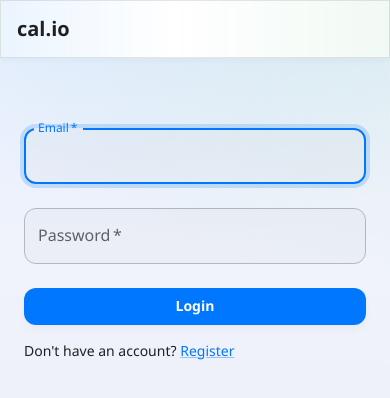
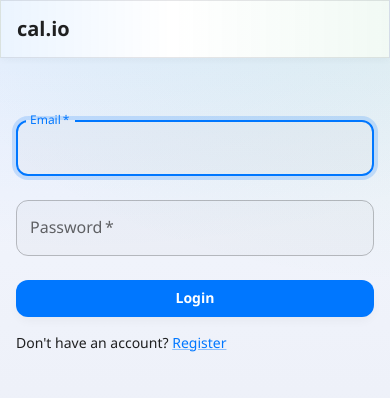
Before and after one commit to MChartier/calibrate-health, a React (Vite) app in the folder frontend/: page /login in a window 390 px wide. Shown: the top 398 px of the page. Built offline with nearby package versions, Linux system fonts and the light colour scheme; no server answers.

Commit message:
Reducing page margins on mobile screen widths

```diff
--- a/frontend/src/components/CalorieTargetBanner.tsx
+++ b/frontend/src/components/CalorieTargetBanner.tsx
@@ -22,7 +22,7 @@
 
     if (isLoading) {
         return (
-            <Paper sx={{ p: 2, mb: 2 }}>
+            <Paper sx={{ p: { xs: 1.5, sm: 2 }, mb: 2 }}>
                 <Box sx={{ display: 'flex', alignItems: 'center', gap: 1 }}>
                     <CircularProgress size={20} />
                     <Typography>Loading targets…</Typography>
@@ -143,7 +143,7 @@
     );
 
     return (
-        <Paper sx={{ p: 2, mb: 2 }}>
+        <Paper sx={{ p: { xs: 1.5, sm: 2 }, mb: 2 }}>
             <Stack spacing={0.5}>
                 <Box sx={{ display: 'flex', alignItems: 'center', gap: 1 }}>
                     <Typography variant="h6">Daily Target</Typography>
--- a/frontend/src/components/Layout.tsx
+++ b/frontend/src/components/Layout.tsx
@@ -204,7 +204,24 @@
 
             <Box component="main" sx={{ flexGrow: 1, minWidth: 0 }}>
                 <Toolbar />
-                <Box sx={{ p: 3, pb: showBottomNav ? 'calc(80px + env(safe-area-inset-bottom))' : 3 }}>
+                <Box
+                    sx={(theme) => ({
+                        // On very small screens, favor "full-bleed" content when the app nav is present so cards
+                        // can use the whole width. Non-nav pages (login/onboarding) keep comfortable gutters.
+                        px: showBottomNav ? { xs: 0, sm: 2, md: 3 } : { xs: 2, sm: 2, md: 3 },
+                        pt: { xs: 2, sm: 3, md: 3 },
+                        pb: showBottomNav ? 'calc(80px + env(safe-area-inset-bottom))' : { xs: 2, sm: 3, md: 3 },
+                        ...(showBottomNav
+                            ? {
+                                [theme.breakpoints.down('sm')]: {
+                                    // When surfaces are flush to the viewport edge, rounded corners look like
+                                    // accidental cut-outs. Square them off for xs while keeping radii elsewhere.
+                                    '& .MuiPaper-root': { borderRadius: 0 }
+                                }
+                            }
+                            : null)
+                    })}
+                >
                     <Outlet />
                 </Box>
             </Box>
--- a/frontend/src/pages/Goals.tsx
+++ b/frontend/src/pages/Goals.tsx
@@ -91,7 +91,7 @@
                 <GoalTrackerCard />
             </Box>
 
-            <Paper sx={{ p: 2 }}>
+            <Paper sx={{ p: { xs: 1.5, sm: 2 } }}>
                 <Typography variant="h6" gutterBottom>
                     Weight Over Time
                 </Typography>
--- a/frontend/src/pages/Log.tsx
+++ b/frontend/src/pages/Log.tsx
@@ -158,7 +158,7 @@
                 <WeightSummaryCard date={effectiveDate} onOpenWeightEntry={() => setIsWeightDialogOpen(true)} />
             </Box>
 
-            <Paper sx={{ p: 2, mt: 2 }}>
+            <Paper sx={{ p: { xs: 1.5, sm: 2 }, mt: 2 }}>
                 {foodQuery.isError ? (
                     <Alert
                         severity="error"
@@ -200,7 +200,7 @@
             <Dialog open={isFoodDialogOpen} onClose={handleCloseFoodDialog} fullWidth maxWidth="sm">
                 <DialogTitle>Track Food</DialogTitle>
                 <DialogContent>
-                    <Paper sx={{ p: 2, mt: 1 }}>
+                    <Paper sx={{ p: { xs: 1.5, sm: 2 }, mt: 1 }}>
                         <FoodEntryForm
                             date={effectiveDate}
                             onSuccess={() => {
@@ -218,7 +218,7 @@
             <Dialog open={isWeightDialogOpen} onClose={handleCloseWeightDialog} fullWidth maxWidth="sm">
                 <DialogTitle>Track Weight</DialogTitle>
                 <DialogContent>
-                    <Paper sx={{ p: 2, mt: 1 }}>
+                    <Paper sx={{ p: { xs: 1.5, sm: 2 }, mt: 1 }}>
                         <WeightEntryForm
                             date={effectiveDate}
                             onSuccess={() => {
--- a/frontend/src/pages/Onboarding.tsx
+++ b/frontend/src/pages/Onboarding.tsx
@@ -182,7 +182,7 @@
                 We need a few details to estimate your calories burned and daily target. You can change these later from your profile and settings.
             </Typography>
 
-            <Paper sx={{ p: 3 }}>
+            <Paper sx={{ p: { xs: 2, sm: 3 } }}>
                 <Stack spacing={2}>
                     {error && <Alert severity="error">{error}</Alert>}
                     {success && <Alert severity="success">{success}</Alert>}
--- a/frontend/src/pages/Profile.tsx
+++ b/frontend/src/pages/Profile.tsx
@@ -177,7 +177,7 @@
                 Edit the info used to estimate your daily calorie burn (TDEE) and calorie math inputs.
             </Typography>
 
-            <Paper sx={{ p: 2 }}>
+            <Paper sx={{ p: { xs: 1.5, sm: 2 } }}>
                 {profileMessage && <Alert severity="info" sx={{ mb: 2 }}>{profileMessage}</Alert>}
 
                 <Stack spacing={2}>
--- a/frontend/src/pages/Settings.tsx
+++ b/frontend/src/pages/Settings.tsx
@@ -72,7 +72,7 @@
 
     return (
         <Box sx={{ maxWidth: 720, mx: 'auto' }}>
-            <Paper sx={{ p: 2, mb: 3 }}>
+            <Paper sx={{ p: { xs: 1.5, sm: 2 }, mb: 3 }}>
                 <Typography variant="h6" gutterBottom>
                     Units & Localization
                 </Typography>
@@ -100,7 +100,7 @@
                 </Box>
             </Paper>
 
-            <Paper sx={{ p: 2, mb: 3 }}>
+            <Paper sx={{ p: { xs: 1.5, sm: 2 }, mb: 3 }}>
                 <Typography variant="h6" gutterBottom>
                     Appearance
                 </Typography>
--- a/frontend/src/theme.ts
+++ b/frontend/src/theme.ts
@@ -150,6 +150,18 @@
                     })
                 }
             },
+            MuiCardContent: {
+                styleOverrides: {
+                    root: ({ theme }) => ({
+                        padding: theme.spacing(2),
+                        '&:last-child': { paddingBottom: theme.spacing(2) },
+                        [theme.breakpoints.down('sm')]: {
+                            padding: theme.spacing(1.5),
+                            '&:last-child': { paddingBottom: theme.spacing(1.5) }
+                        }
+                    })
+                }
+            },
             MuiButton: {
                 styleOverrides: {
                     root: ({ theme }) => ({
```
